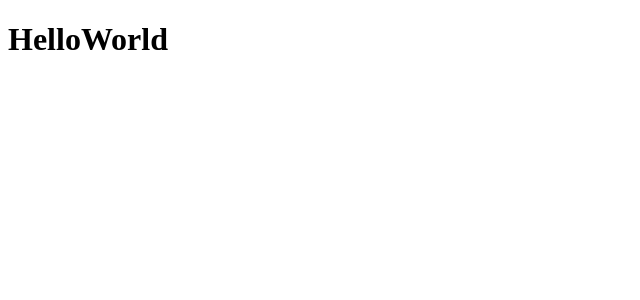
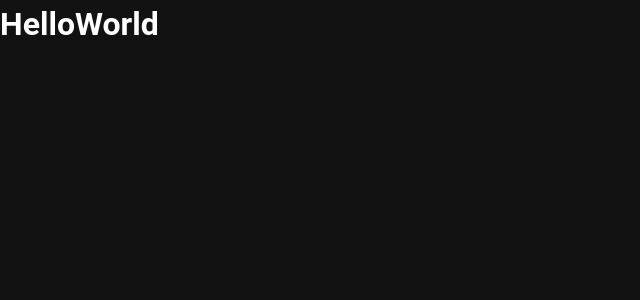
Before and after one commit to PhilSchoe/image-gallery, a Vue app: page / in a window 1280 px wide. Shown: the top 300 px of the page, without its empty margins (0-640 px from the left). Built offline with nearby package versions, Linux system fonts and the light colour scheme.

Commit message:
Add vuetify

```diff
--- a/package.json
+++ b/package.json
@@ -14,6 +14,7 @@
   },
   "dependencies": {
     "pinia": "^2.1.3",
+    "vite-plugin-vuetify": "^1.0.2",
     "vue": "^3.3.4",
     "vue-router": "^4.2.2"
   },
--- a/src/main.ts
+++ b/src/main.ts
@@ -1,11 +1,13 @@
 import { createApp } from 'vue';
 import { createPinia } from 'pinia';
+import createVuetify from '@/plugins/vuetify';
 
 import App from './App.vue';
 import router from './router';
 
 const app = createApp(App);
 
+app.use(createVuetify);
 app.use(createPinia());
 app.use(router);
 
--- /dev/null
+++ b/src/plugins/vuetify.ts
@@ -0,0 +1,19 @@
+/**
+ * https://vuetifyjs.com
+ * https://vuetifyjs.com/en/introduction/why-vuetify/#feature-guides
+ */
+
+import 'vuetify/styles';
+import { createVuetify } from 'vuetify';
+import { aliases, mdi } from 'vuetify/iconsets/mdi';
+
+export default createVuetify({
+  theme: { defaultTheme: 'dark' },
+  icons: {
+    defaultSet: 'mdi',
+    aliases,
+    sets: {
+      mdi
+    }
+  }
+});
--- a/vite.config.ts
+++ b/vite.config.ts
@@ -2,10 +2,11 @@ import { fileURLToPath, URL } from 'node:url';
 
 import { defineConfig } from 'vite';
 import vue from '@vitejs/plugin-vue';
+import vuetify from 'vite-plugin-vuetify';
 
 // https://vitejs.dev/config/
 export default defineConfig({
-  plugins: [vue()],
+  plugins: [vue(), vuetify({ autoImport: true })],
   resolve: {
     alias: {
       '@': fileURLToPath(new URL('./src', import.meta.url))
```
